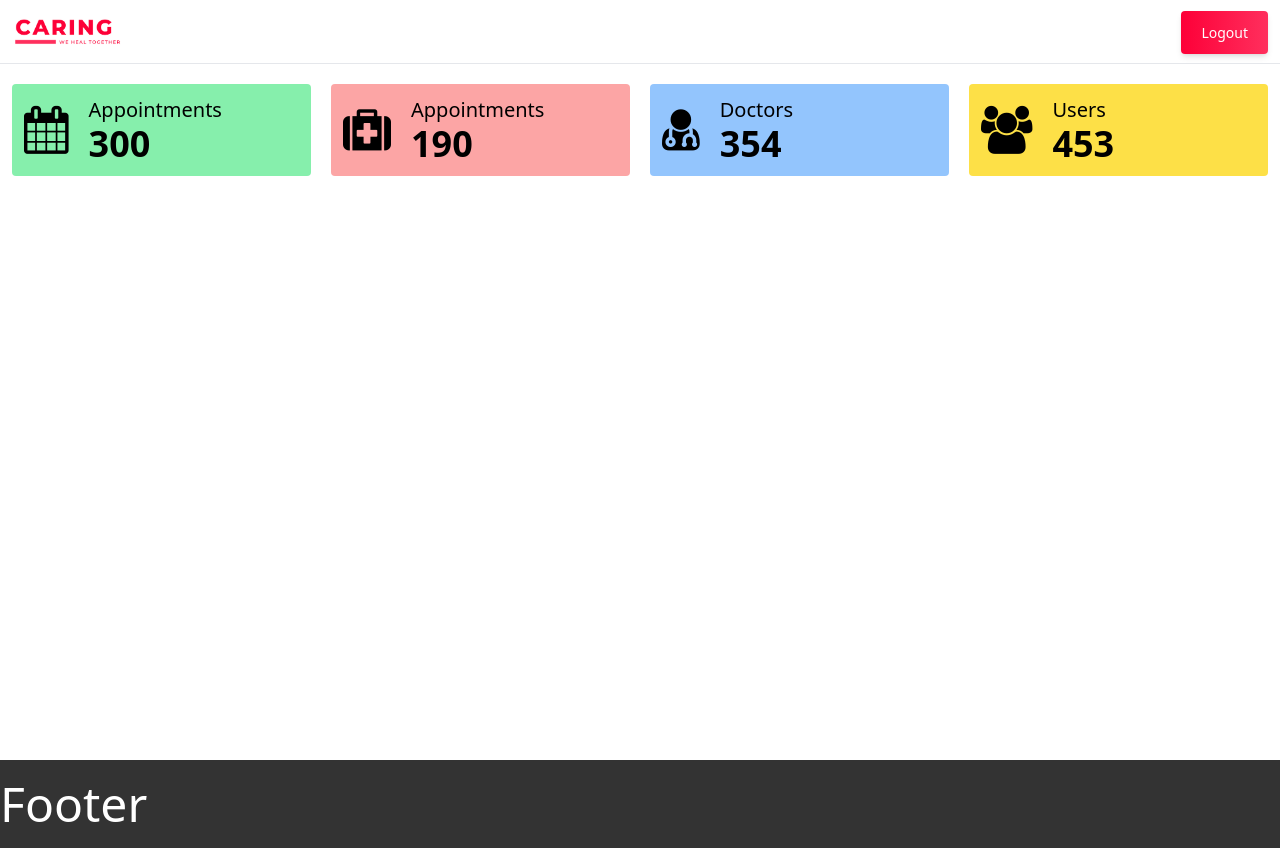
After one commit to rifkan-py/hospital-system, a PHP site: page /dashboard in a window 1280 px wide. The commit adds this page. Run offline with PHP 8.4, Linux system fonts and the light colour scheme; some libraries are stand-ins or nearby versions.

Commit message:
added basic features to hospital site

```diff
--- /dev/null
+++ b/dashboard/index.php
@@ -0,0 +1,61 @@
+<!doctype html>
+<html lang="en">
+<head>
+    <meta charset="UTF-8">
+    <meta name="viewport"
+          content="width=device-width, user-scalable=no, initial-scale=1.0, maximum-scale=1.0, minimum-scale=1.0">
+    <meta http-equiv="X-UA-Compatible" content="ie=edge">
+    <link rel="stylesheet" href="https://cdnjs.cloudflare.com/ajax/libs/font-awesome/4.1.0/css/font-awesome.min.css" integrity="sha512-77kidyGDJGWWmJ0MVO0CRp+6nRgZRK67frUVBRvnL1zCcmcw9FkCQxpDHq52SebW+KWTAnnuX0Qk2/MQWogWoQ==" crossorigin="anonymous" referrerpolicy="no-referrer" />
+    <title>Dashboard</title>
+</head>
+<body>
+
+<div class="min-h-[95vh]">
+    <!--  header  -->
+    <?php
+    include './partials/header.php';
+    ?>
+    <div class="container mx-auto flex flex-col md:flex-row mt-5 gap-5 min-h-auto">
+        <!--  main content  -->
+        <div class="grow-[5] flex flex-col md:flex-row gap-5 px-3">
+            <div class="flex-1 bg-green-300 p-3 rounded flex gap-5 items-center justify-start">
+                <i class="fa fa-calendar text-5xl"></i>
+                <div>
+                    <p class="text-xl">Appointments</p>
+                    <h1 class="text-4xl font-bold">300</h1>
+                </div>
+            </div>
+            <div class="flex-1 bg-red-300 p-3 rounded flex gap-5 items-center justify-start">
+                <i class="fa fa-medkit text-5xl"></i>
+                <div>
+                    <p class="text-xl">Appointments</p>
+                    <h1 class="text-4xl font-bold">190</h1>
+                </div>
+            </div>
+            <div class="flex-1 bg-blue-300 p-3 rounded flex gap-5 items-center justify-start">
+                <i class="fa fa-user-md text-5xl"></i>
+                <div>
+                    <p class="text-xl">Doctors</p>
+                    <h1 class="text-4xl font-bold">354</h1>
+                </div>
+            </div>
+            <div class="flex-1 bg-yellow-300 p-3 rounded flex gap-5 items-center justify-start">
+                <i class="fa fa-users text-5xl"></i>
+                <div>
+                    <p class="text-xl">Users</p>
+                    <h1 class="text-4xl font-bold">453</h1>
+                </div>
+            </div>
+       </div>
+    </div>
+</div>
+
+<div class="bg-[#333]">
+    <div class="container mx-auto py-5">
+        <h1 class="text-5xl text-white">Footer</h1>
+    </div>
+</div>
+
+<script src="https://cdn.tailwindcss.com"></script>
+</body>
+</html>
--- /dev/null
+++ b/dashboard/pages/signin.process.php
@@ -0,0 +1 @@
+<?php
--- /dev/null
+++ b/dashboard/pages/signup.process.php
@@ -0,0 +1 @@
+<?php
--- /dev/null
+++ b/dashboard/partials/header.php
@@ -0,0 +1,10 @@
+<div class="bg-white border-b w-full h-16 px-3">
+    <div class="container mx-auto flex items-center justify-between h-full">
+        <a href="/dashboard" class="logo">
+            <img src="/hospital-system/dashboard/images/logo.png" alt="logo" class="w-28 mix-blend-multiply">
+        </a>
+        <div>
+            <a href="#" class="px-5 py-3 text-white rounded text-sm bg-gradient-to-r from-[#FD0038] to-[#FF2F5D] shadow-md text-center">Logout</a>
+        </div>
+    </div>
+</div>
--- a/partials/footer.php
+++ b/partials/footer.php
@@ -1,6 +1,6 @@
 <section class="width-full min-h-min bg-[#222] text-gray-500 ">
     <div class="container mx-auto px-2 py-8">
       <h1>Copyrights. All rights reserved</h1>
-      <span>Powerd by Rifkan</span>
+      <span>Powered by Rifkan</span>
     </div>
   </section>
```
Also changed, not shown: dashboard/pages/signin.php (added, +26 -0 lines), dashboard/pages/signup.php (added, +32 -0 lines), dashboard/connect.inc.php (added), dashboard/core.inc.php (added), dashboard/images/logo.png (added).
